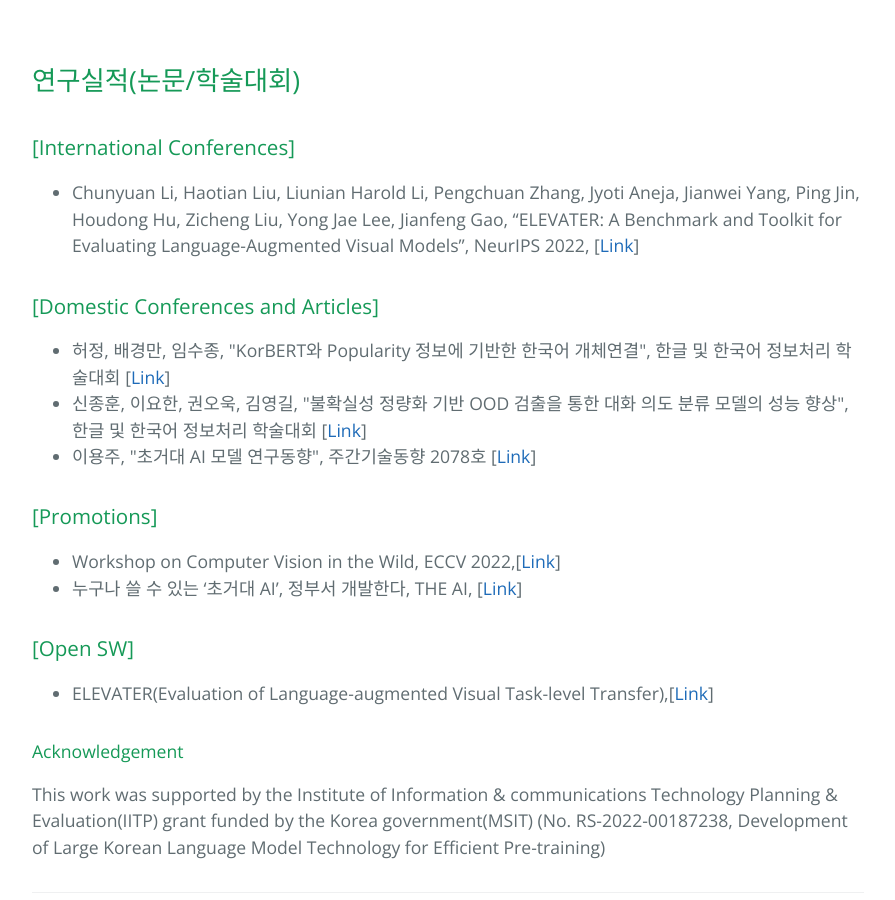
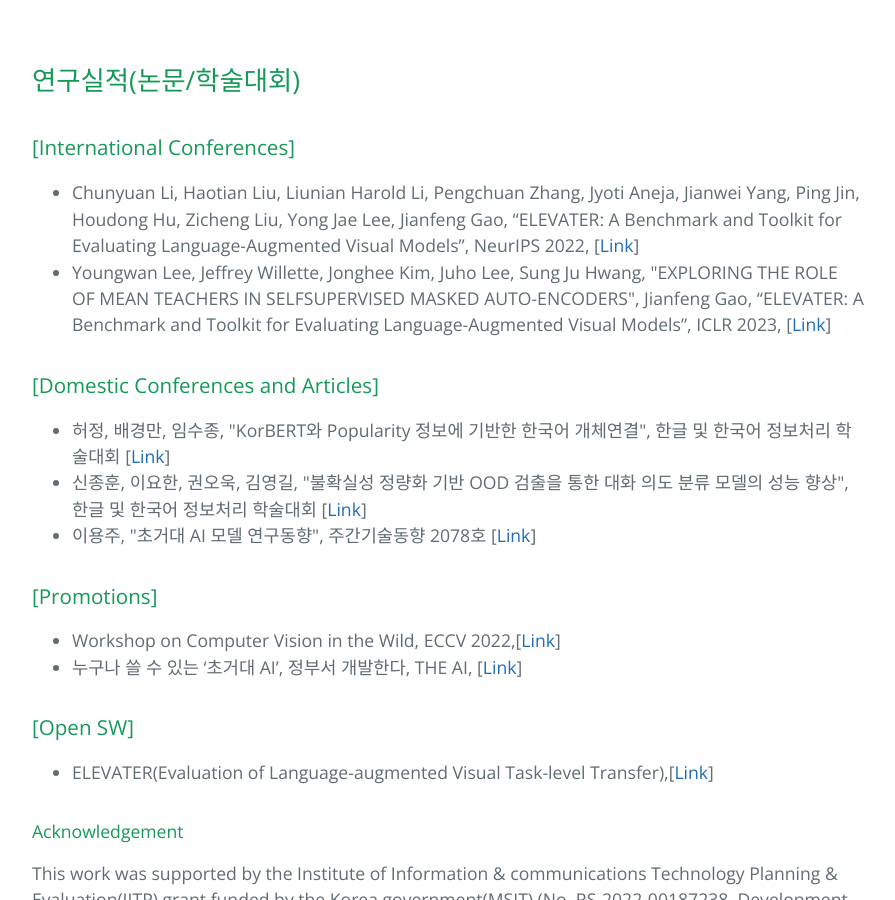
Before and after one commit to etri-crossmodal/etri-crossmodal.github.io, a Jekyll site: the page built from index.html, in a window 1280 px wide and 900 px high, scrolled down 1956 px. Shown: the whole window, without its empty margins (192-1087 px from the left). Built offline with Jekyll 4.4.1, drawn with Linux system fonts in a browser that asks for light colours.

Commit message:
Update index.html

```diff
--- a/index.html
+++ b/index.html
@@ -34,6 +34,7 @@
   <h3>[International Conferences] </h3>
   <ul>
     <li>Chunyuan Li, Haotian Liu, Liunian Harold Li, Pengchuan Zhang, Jyoti Aneja, Jianwei Yang, Ping Jin, Houdong Hu, Zicheng Liu, Yong Jae Lee, Jianfeng Gao, “ELEVATER: A Benchmark and Toolkit for Evaluating Language-Augmented Visual Models”, NeurIPS 2022, [<a href="https://github.com/etri-visualintelligence/etri-visualintelligence.github.io/blob/main/clara/NeurIPS2022-ELEVATER.pdf">Link</a>]</li>
+    <li>Youngwan Lee, Jeffrey Willette, Jonghee Kim, Juho Lee, Sung Ju Hwang, "EXPLORING THE ROLE OF MEAN TEACHERS IN SELFSUPERVISED MASKED AUTO-ENCODERS", Jianfeng Gao, “ELEVATER: A Benchmark and Toolkit for Evaluating Language-Augmented Visual Models”, ICLR 2023, [<a href="https://arxiv.org/pdf/2210.02077.pdf">Link</a>]</li>
   </ul>
   <h3>[Domestic Conferences and Articles] </h3>
   <ul>
```
